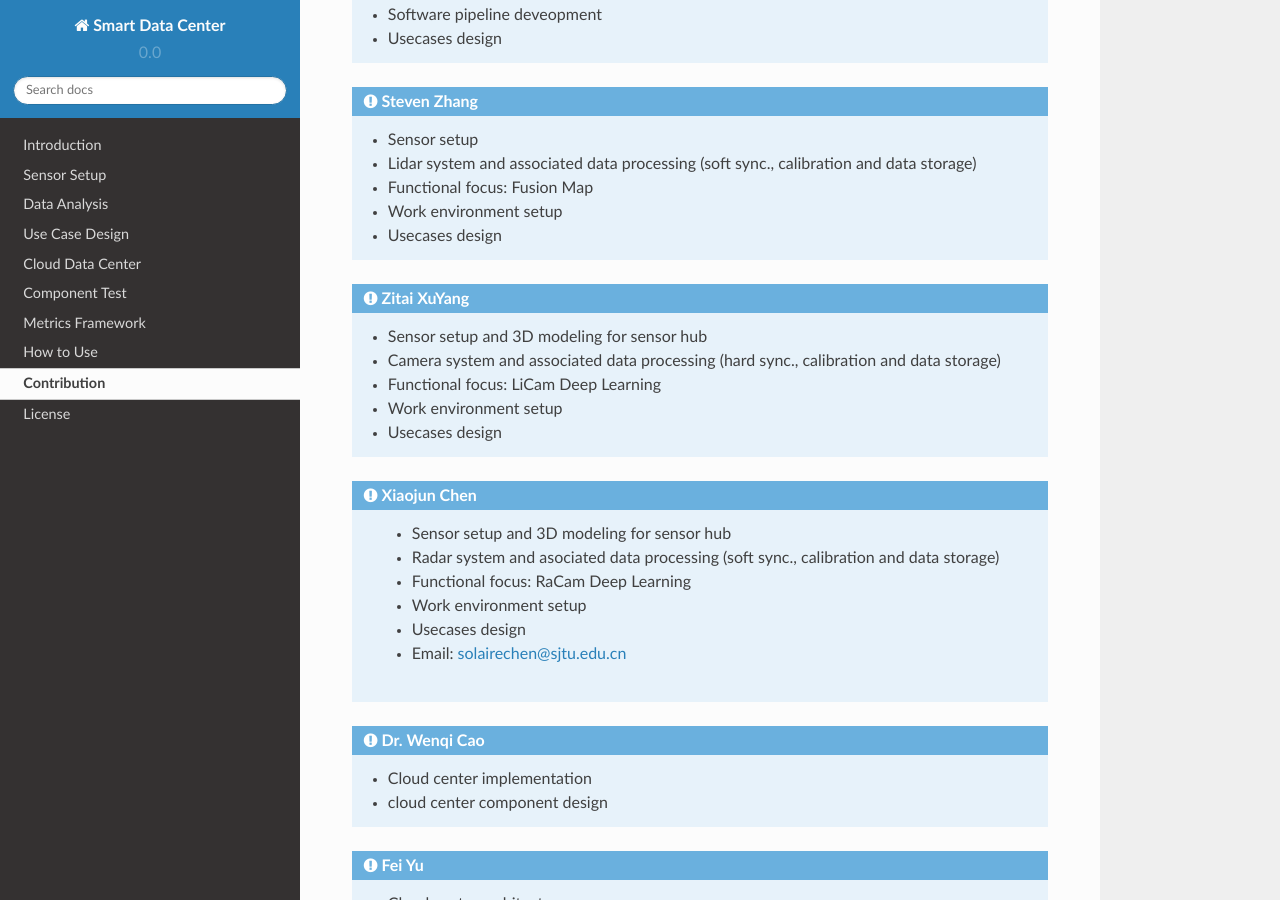
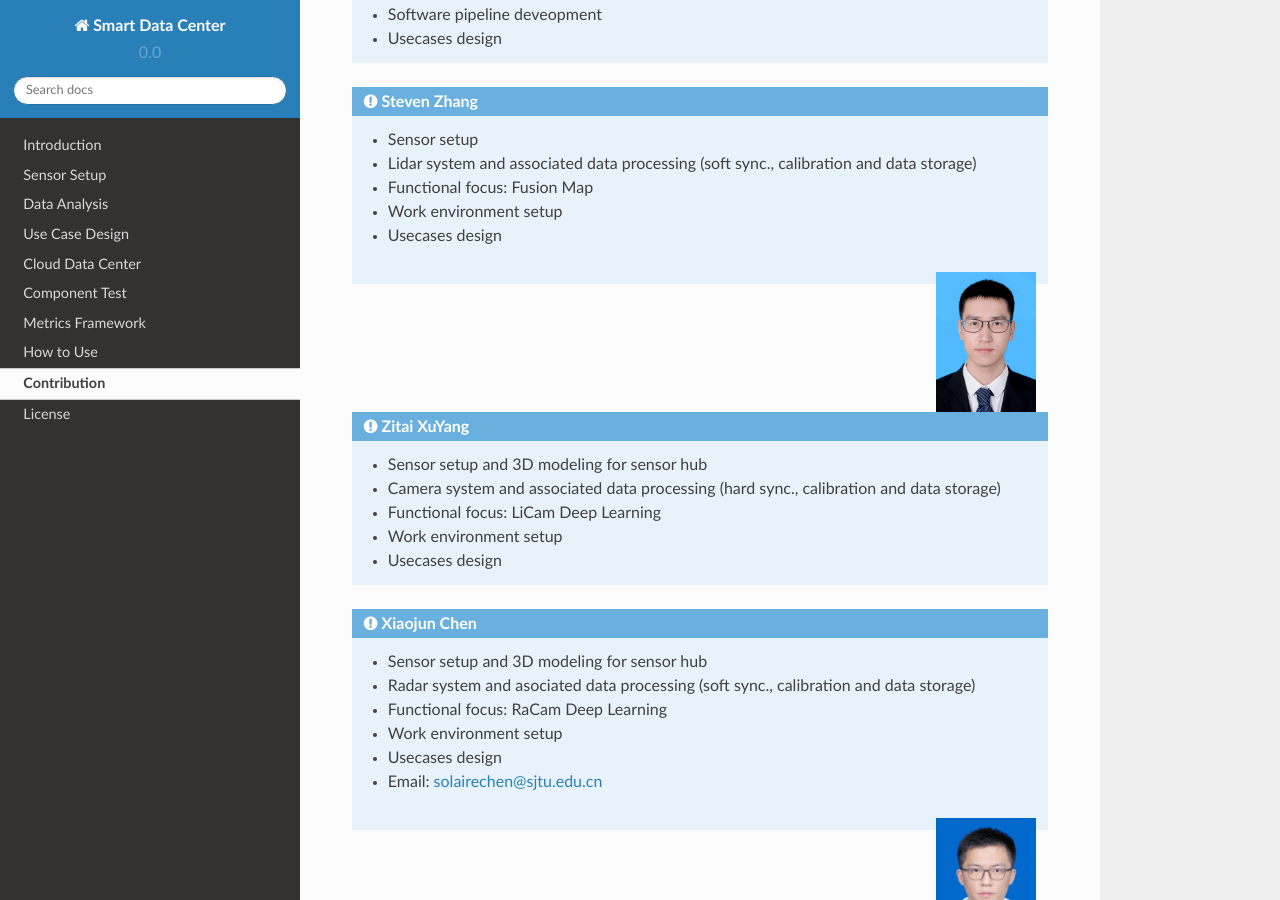
Before and after one commit to fusionSJTU/sdcSJTU, a Sphinx documentation site: the page built from docs/source/contributing.rst, in a window 1280 px wide and 900 px high, scrolled down 519 px. Built offline with Sphinx 7.4.7 and the Read the Docs theme 2.0.0, drawn with Linux system fonts in a browser that asks for light colours.

Commit message:
add steven photo

```diff
--- a/docs/source/contributing.rst
+++ b/docs/source/contributing.rst
@@ -25,6 +25,12 @@ Contributing
    - Work environment setup
    - Usecases design
 
+   .. figure:: figures/Photo_Steven.jpg
+        :align: right
+        :alt: SJTU-scene
+        :width: 100px
+
+
 
 .. admonition:: Zitai XuYang
 
@@ -43,10 +49,12 @@ Contributing
    - Work environment setup
    - Usecases design
    - Email: solairechen@sjtu.edu.cn
-  .. raw:: html
-      <div style="float: right; margin-left: 10px;">
-         <img src="./figures/Photo_CXJ.jpg" alt="Image" />
-      </div>
+
+   .. figure:: figures/Photo_CXJ.jpg
+        :align: right
+        :alt: SJTU-scene
+        :width: 100px
+
 .. admonition:: Dr. Wenqi Cao
 
    - Cloud center implementation
```
Also changed, not shown: docs/source/figures/Photo_Steven.jpg (added).
